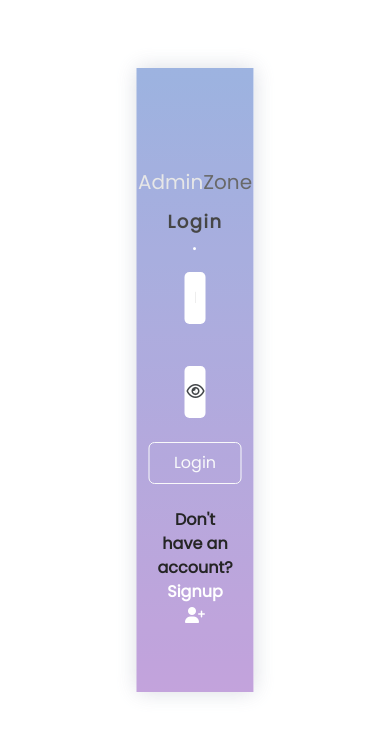
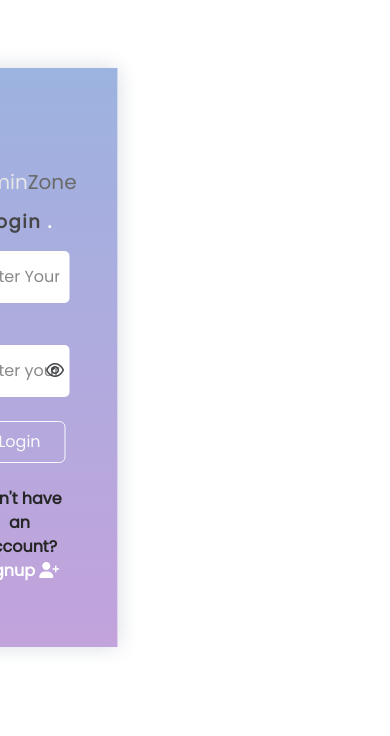
Before and after one commit to JayasriAR/AdminPanel, a React (Create React App) app in the folder FE/: page / in a window 390 px wide. Shown: the top 736 px of the page. Built offline with nearby package versions, Linux system fonts and the light colour scheme.

Commit message:
Update index.css

```diff
--- a/FE/src/index.css
+++ b/FE/src/index.css
@@ -190,3 +190,21 @@ label span {
 #eye:hover{
   cursor: pointer;
 }
+
+@media only screen and (max-width: 600px) {
+  .form1 {
+    margin: 0;
+    top: 20px;
+    left: 5%;
+    width: 50%;
+    padding-bottom: 50px;
+    position: absolute;
+    text-align: center;
+    transform: translateX(-50%);
+    background: linear-gradient(#8CA6DB, #B993D6);
+    opacity: 0.85;
+    filter: alpha(opacity=85);
+    z-index:1;
+    box-shadow: 0px 0px 20px #d3d6de;
+  }
+}
```
